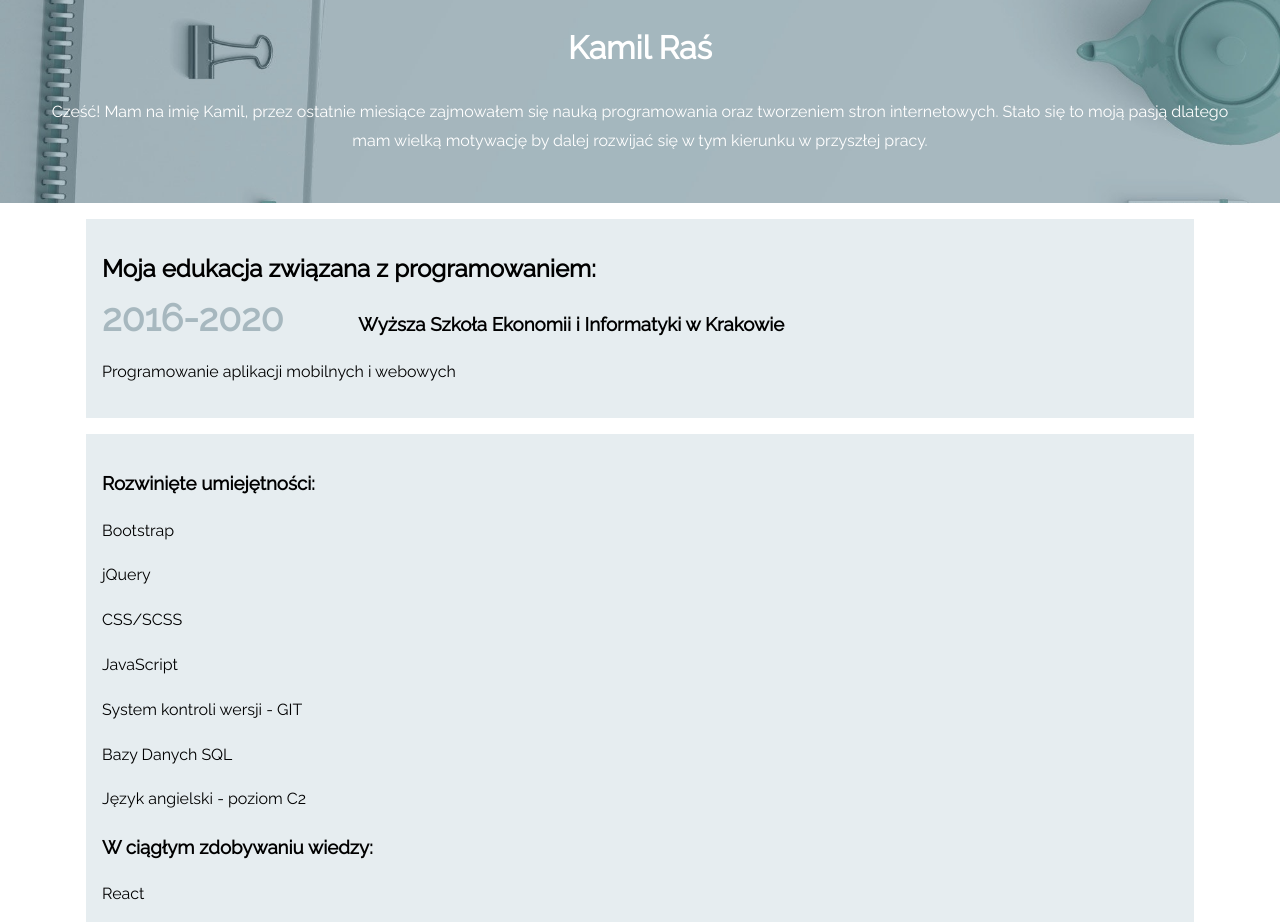
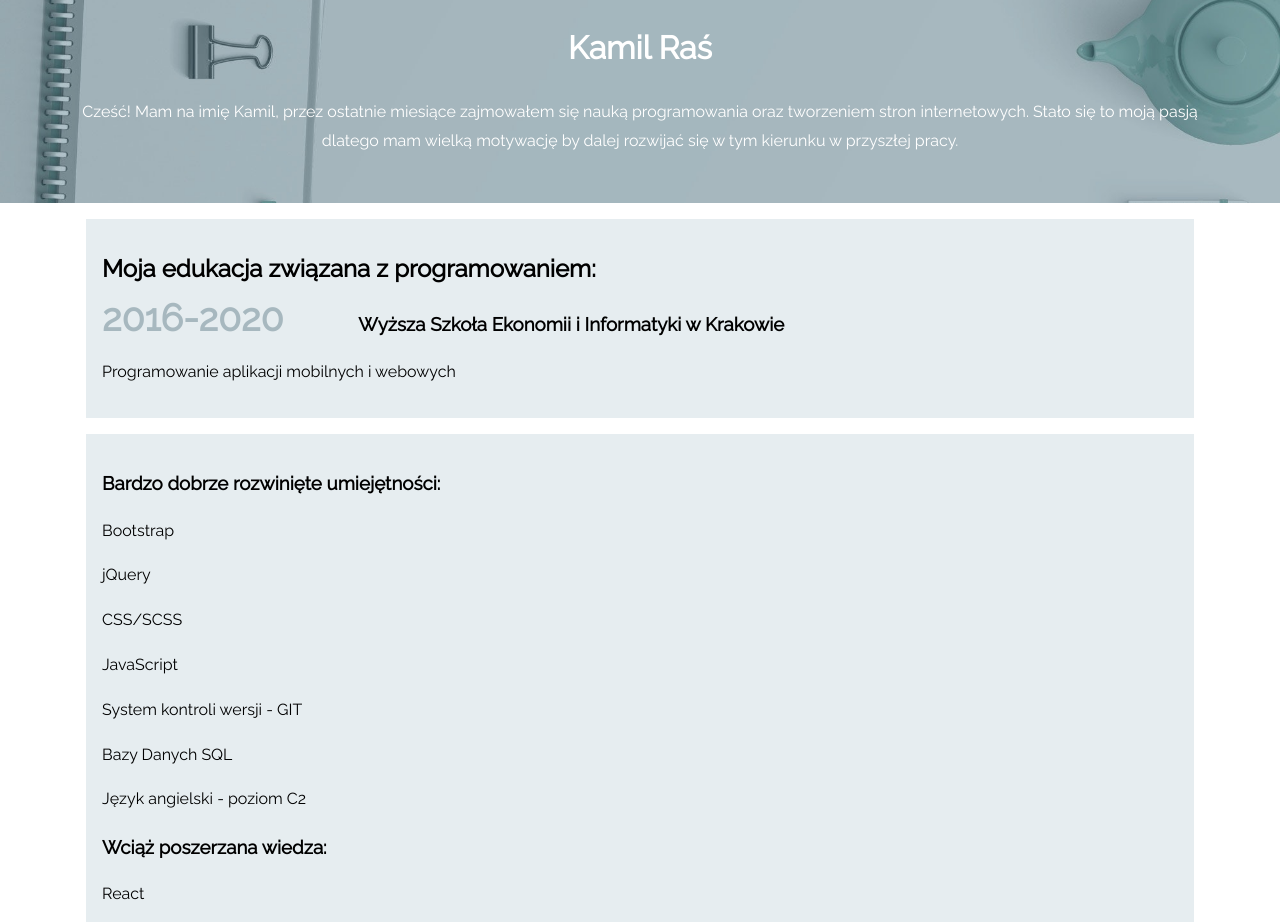
Before and after one commit to kamilras/Portfolio, a plain HTML site: page index.html in a window 1280 px wide. Shown: the part 289-1211 px from the top of the page. Drawn offline with Linux system fonts and the light colour scheme.

Commit message:
ustawienie szerokości opisu

```diff
--- a/css/style.css
+++ b/css/style.css
@@ -22,6 +22,10 @@ main, footer, .describe, .center {
   margin: 0 auto;
   line-height: 1.8em;
   display: block;
+}
+
+.describe{
+  max-width: 1140px;
 }
 
 header {
--- a/index.html
+++ b/index.html
@@ -43,7 +43,7 @@
 			</section>
 			<!-- Skilss -->
 			<section data-aos="fade-left">
-				<h3 data-aos="fade-left">Rozwinięte umiejętności:</h3>
+				<h3 data-aos="fade-left">Bardzo dobrze rozwinięte umiejętności:</h3>
 				<p>Bootstrap</p>
 				<p>jQuery</p>
 				<p>CSS/SCSS</p>
@@ -52,7 +52,7 @@
 				<p>Bazy Danych SQL</p>
 				<p>Język angielski - poziom C2</p>
 
-				<h3 data-aos="fade-left">W ciągłym zdobywaniu wiedzy:</h3>
+				<h3 data-aos="fade-left">Wciąż poszerzana wiedza:</h3>
 				<p>React</p>
 				<p>Asp .net MVC</p>
 				<p>C#</p>
@@ -69,7 +69,7 @@
 						<p><span>2017-07</span>98-375:MTA: HTML5 Application Development Fundamentals</p>
 						<p><span>2017-06</span>98-366:MTA: Networking Fundamentals</p>
 						<p><span>2017-06</span>98-364:MTA: Database Fundamentals</p>
-						<p><span>2017-01</span>77-420: MOS: Microsoft Office Excel 2013</p>
+						<p><span>2017-01</span>77-420:MOS: Microsoft Office Excel 2013</p>
 	        </div>
 			</section>
 			<!-- Last sentence -->
```
